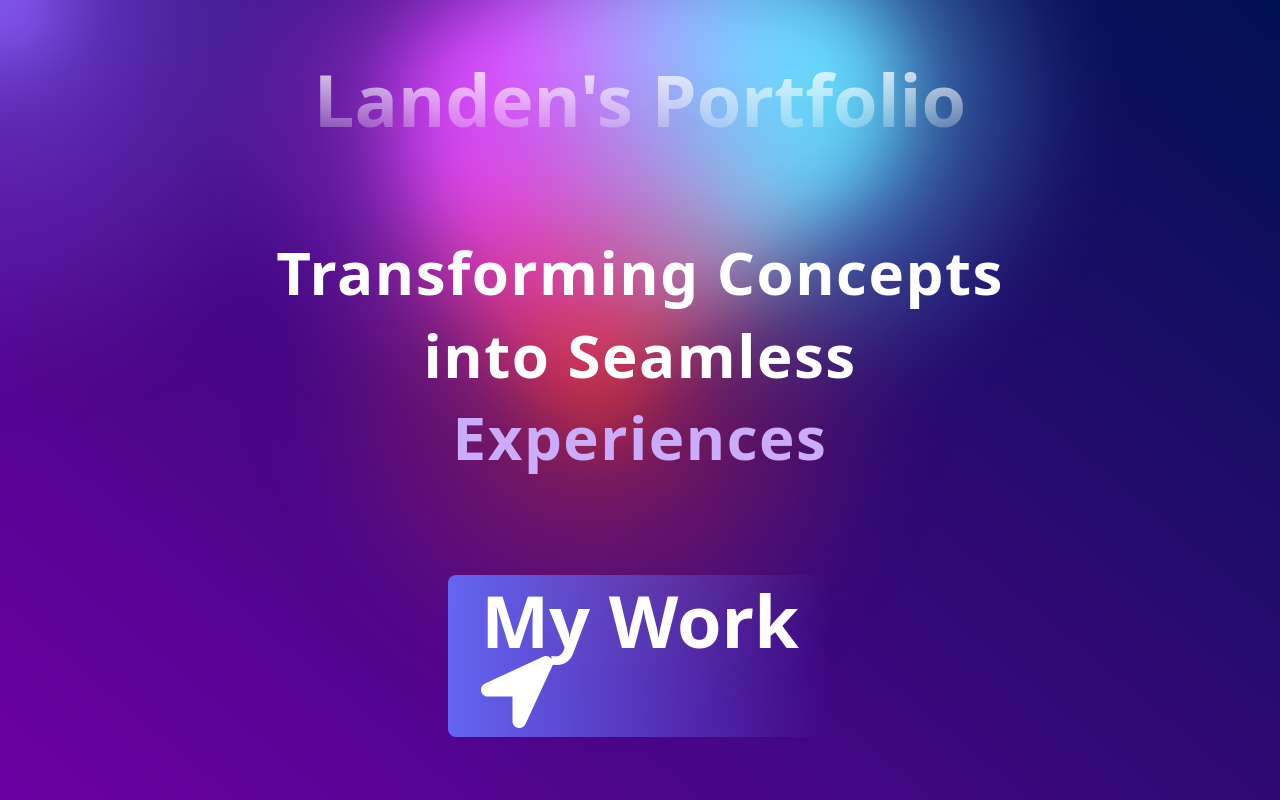
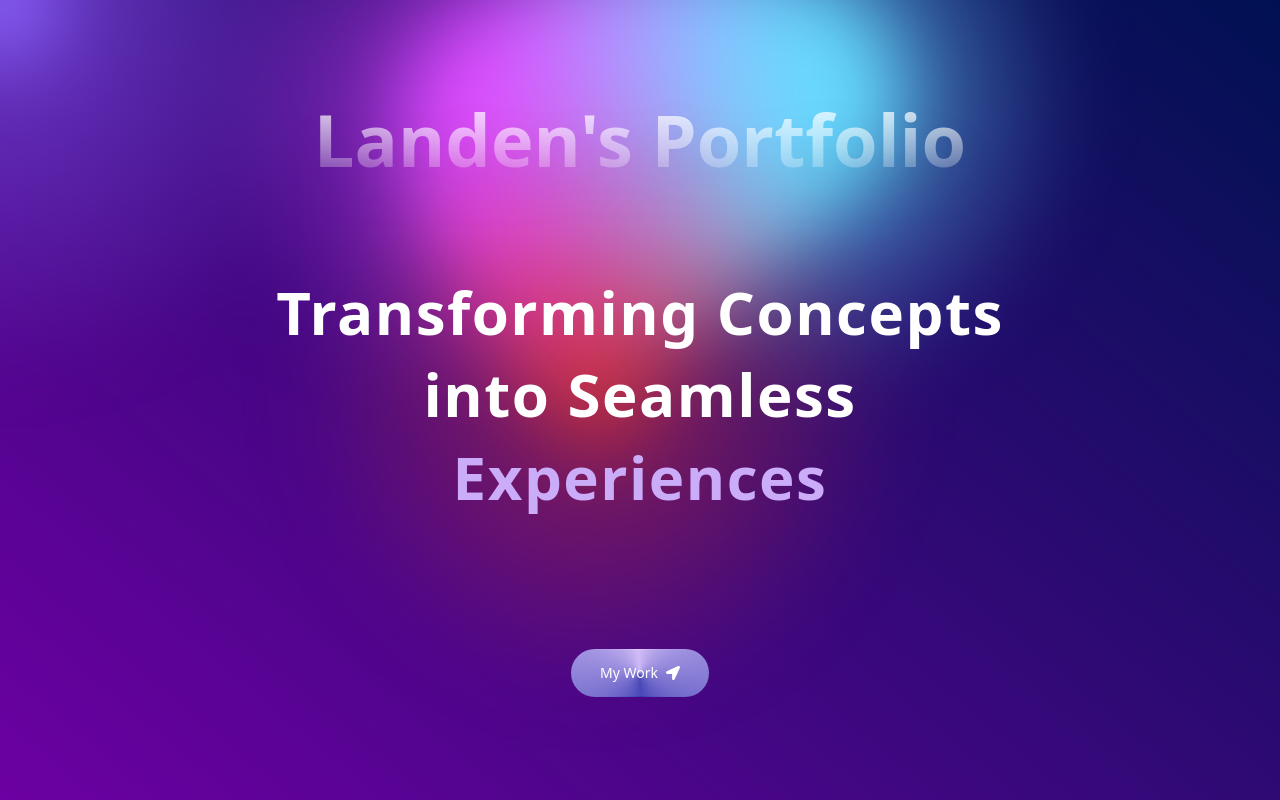
Before and after one commit to lwalker107/portfoliowebsite_24, a Next.js app: page / in a window 1280 px wide. Built offline with nearby package versions, Linux system fonts and the light colour scheme.

Commit message:
fixed button to look better

```diff
--- a/components/ui/LitUpButton.tsx
+++ b/components/ui/LitUpButton.tsx
@@ -7,13 +7,12 @@ const LitUpButton = ({
     handleClick?: () => void; otherClasses?: string;
 }) => {
   return (
-    <button className="p-[1px] relative">
-        <div className="absolute inset-0 bg-gradient-to-r from-indigo-500 to-purple-500 rounded-lg" />
-        <div className={`px-8 py-2  bg-transparent rounded-[10px]  relative group transition duration-200 text-white hover:bg-transparent ${otherClasses}`}>
-            {position === 'left' && icon}
+    <button className="relative inline-flex h-12 overflow-hidden rounded-full p-[1px] focus:outline-none focus:ring-2 focus:ring-slate-400 focus:ring-offset-2 focus:ring-offset-slate-50">
+        <span className="absolute inset-[-1000%] animate-[spin_2s_linear_infinite] bg-[conic-gradient(from_90deg_at_50%_50%,#E2CBFF_0%,#393BB2_50%,#E2CBFF_100%)]" />
+        <span className={`inline-flex h-full w-full cursor-pointer items-center justify-center rounded-lg bg-transparent px-7 text-sm font-medium text-white backdrop-blur-3xl gap-2 ${otherClasses}`}>
             {title}
             {position === 'right' && icon}
-        </div>
+        </span>
     </button>
   )
 }
```
